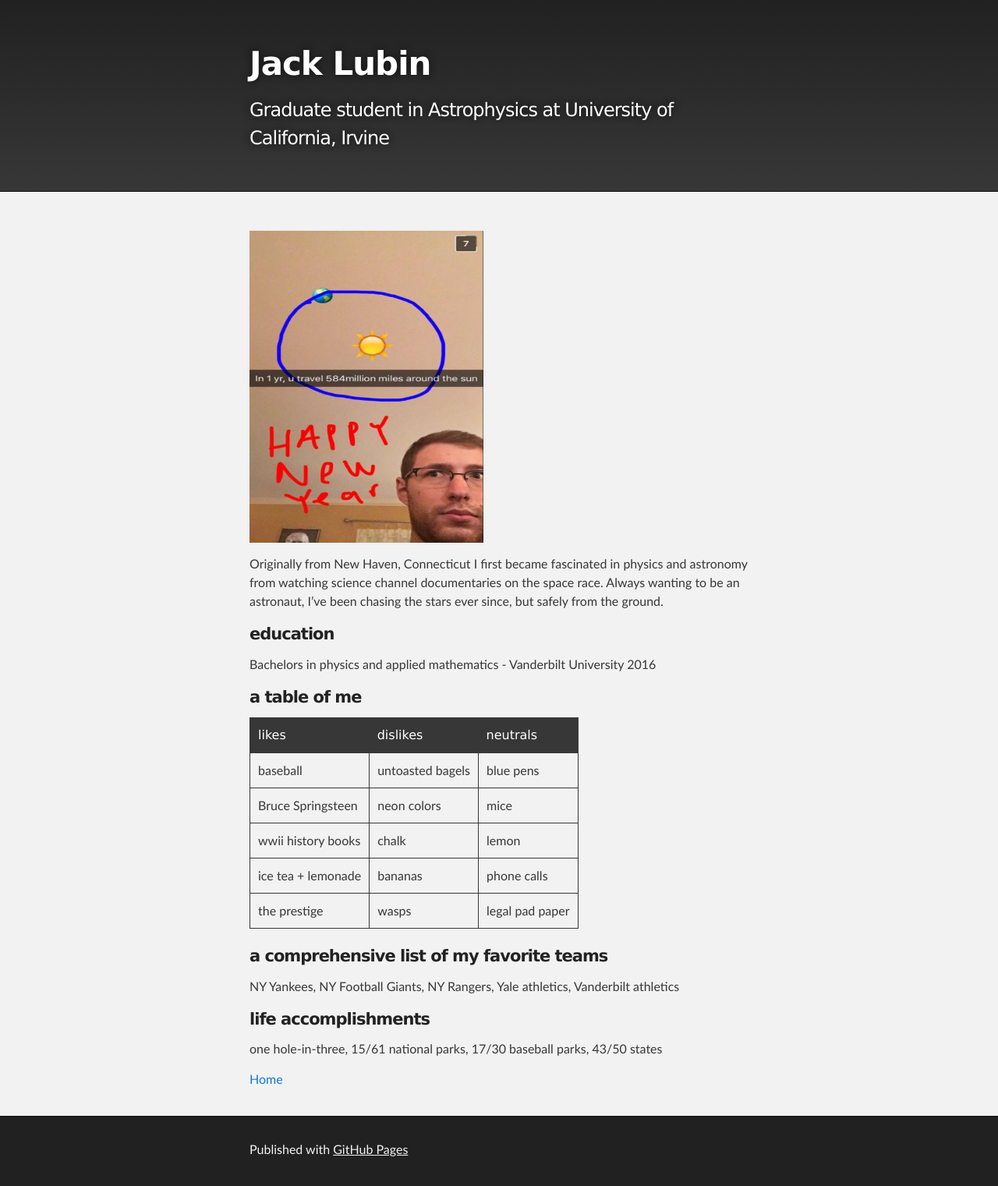
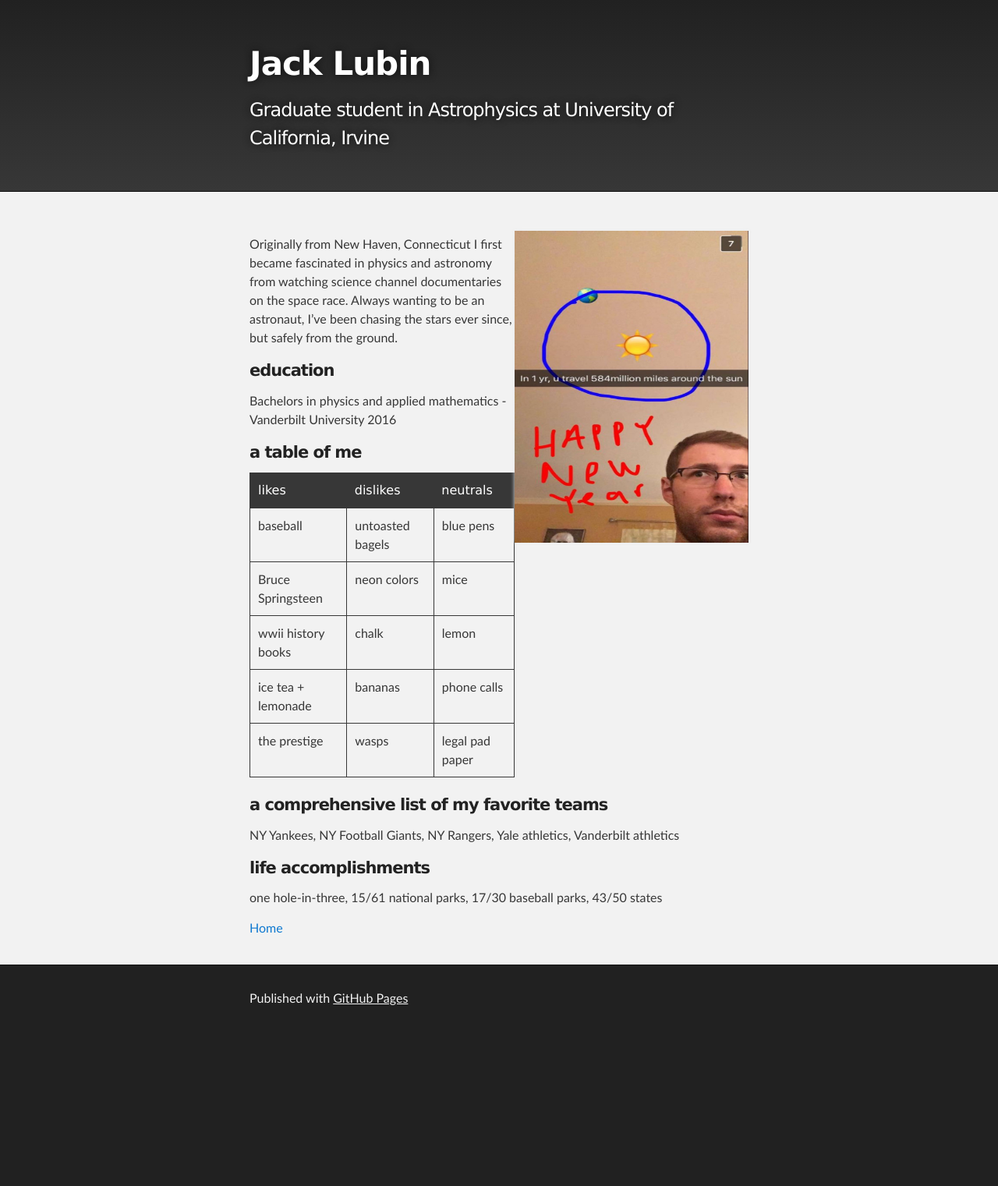
Before and after one commit to jluby127/jluby127.github.io, a Jekyll site: the page built from aboutme.md, in a window 1280 px wide. Shown: the whole page at 78% size. Built offline with Jekyll 4.4.1, drawn with Linux system fonts in a browser that asks for light colours; our own code applies the rules of GitHub Pages for plain Markdown files; after the commit the page ends 1327 px from its top, so only the background shows below that.

Commit message:
Update aboutme.md

```diff
--- a/aboutme.md
+++ b/aboutme.md
@@ -1,4 +1,4 @@
-<img src= "./temp1.jpg" width="300" height="400">
+<img align="right" src= "./temp1.jpg" width="300" height="400">
 
 Originally from New Haven, Connecticut I first became fascinated in physics and astronomy
 from watching science channel documentaries on the space race. Always wanting to be
```
